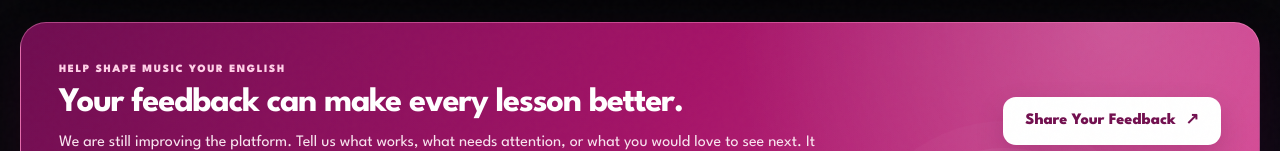
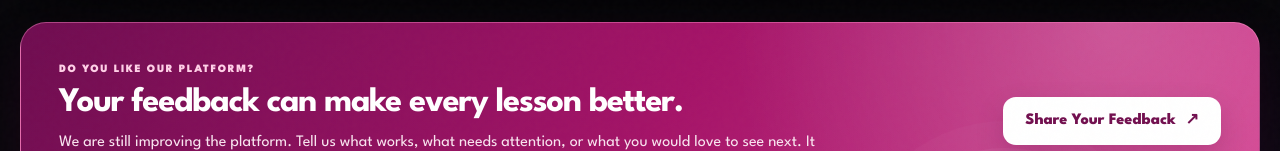
Before and after one commit to TeacherRomeroAlves/MusicYourEnglish, a Next.js app in the folder frontend/: page /songs in a window 1280 px wide. Shown: the part 548-699 px from the top of the page. Built offline with nearby package versions, Linux system fonts and the light colour scheme; no server answers.

Commit message:
Refine library feedback prompt

```diff
--- a/frontend/app/songs/page.tsx
+++ b/frontend/app/songs/page.tsx
@@ -21,7 +21,7 @@
       </section>
       <aside className="library-feedback-card" aria-labelledby="library-feedback-title">
         <div className="library-feedback-card__copy">
-          <p className="library-feedback-card__eyebrow">Help shape Music Your English</p>
+          <p className="library-feedback-card__eyebrow">Do you like our platform?</p>
           <h2 id="library-feedback-title">Your feedback can make every lesson better.</h2>
           <p>We are still improving the platform. Tell us what works, what needs attention, or what you would love to see next. It takes less than two minutes.</p>
         </div>
```
